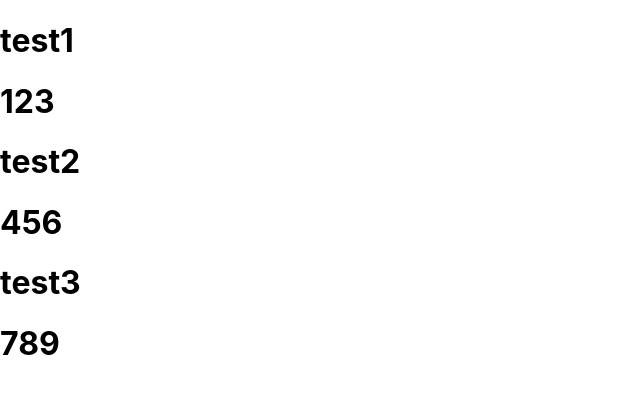
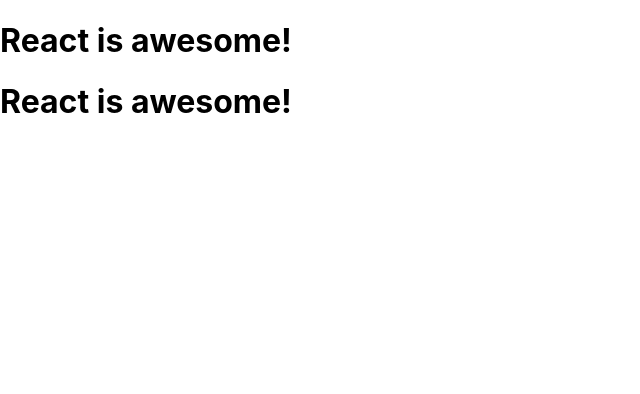
Before and after one commit to jongjin4749/react, a React (Create React App) app: page / in a window 1280 px wide. Shown: the top 394 px of the page, without its empty margins (0-640 px from the left). Built offline with nearby package versions, Linux system fonts and the light colour scheme.

Commit message:
3.2.4 jsx에서 속성 사용하기

```diff
--- a/src/index.js
+++ b/src/index.js
@@ -2,40 +2,27 @@
 import ReactDOM from 'react-dom';
 import './index.css';
 
-/*
-1. props
-- 속성은 컴포넌트 내부에서는 변경할 수 없는 값(불변 객체이며 Object.isFrozen()함수를 활용하여 true인 것을 확인 할 수 있다)
-- 부모 컴포넌트는 자식의 생성 시점에 속성을 할당함
-- React는 HTML 표준 속성(href, title, style, class..등)에 해당하는지 속성 이름을 비교하고 일치하면 HTML 속성으로 사용하고 아니면 HTML에 렌더링 하지 않았었다.
-  그러나 REACT 16버전 이후 부터 표준이 아닌 HTML 속성도 렌더링하도록 변경되었다.
+/** 1. 데이터를 DOM 요소에 속성으로 저장해서 쓰는 것은 일반적으로 안티패턴으로 여겨진다.
+- DOM을 데이터베이스나 프론트엔드 데이터 저장소로 사용하는 것은 적절하지 않음
+- 또한 DOM에서 데이터를 가져오는 것은 메모리 상의 가상 저장소에서 데이터를 가져오는 것보다 느림
+
+결론 제일 권장하는 방식은 아래와 같다
+, data- attributes are probably a better approach, but in most cases data should be kept in React component state or external stores.
+(https://reactjs.org/blog/2017/09/08/dom-attributes-in-react-16.html)
 **/
 
-
-// class HelloWorld extends React.Component {
-//   render() {
-//     return (
-//       <div>
-//         <h1>{this.props.id}</h1>
-//         <h1>{this.props.password}</h1>
-//       </div>
-//     );
-//   }
-// }
-// export default HelloWorld;
-// ReactDOM.render(React.createElement('div', null, React.createElement(HelloWorld, {id:'test1',password:'1234'}), React.createElement(HelloWorld, {id:'test1',password:'1234'})), document.getElementById('root'));
-
-
-
-// 이 방식이 좀더 가독성이 나은듯
-// props 전체를 data={this.props}와 같이 전달 할 수도 있음
+// 만약 여러 단계의 부모->자식1->자식2->자식3 컴포넌트가 있다고 가정하자
+// 여기서 부모에서 갖고있는 모든 속성을 죄종 자식3한테 전달하려고할때 각 속성을 수동으로 전달해야하는 경우 굉장히 번거롭고 안티패턴이다.
+// 그럴때는 아래와 같이 ...this.props(펼침연산자)를 사용하면 다 전달할 수 있다
 class HelloWorld extends React.Component {
+    /** 펼침 연산자 배열을 바꾸지 않고 새로운 값을 복사, 배열을 합치거나 배열을 펼쳐진 상태로 파라메터로 전달 등의 활용이 가능
+        자세한 내용은 아래 url 참고
+        https://junhobaik.github.io/js-es6-spread-operator/
+        https://wayhome25.github.io/javascript/2017/02/18/js-oop-1/
+    */
   render() {
-    console.log(Object.isFrozen(this.props));
     return (
-      <React.Fragment>
-        <h1 data={this.props}>{this.props.id}</h1>
-        <h1>{this.props.password}</h1>
-      </React.Fragment>
+        <h1 {...this.props}>React is awesome!</h1>
     );
   }
 }
@@ -43,9 +30,8 @@
 export default HelloWorld;
 ReactDOM.render(
   <React.Fragment>
-    <HelloWorld id="test1" password="123"/>
-    <HelloWorld id="test2" password="456"/>
-    <HelloWorld id="test3" password="789"/>
+    <HelloWorld id="test1" password="123" awesome="true"/>
+    <HelloWorld id="test2" password="456" awesome="false"/>
   </React.Fragment>
   ,document.getElementById('root')
 );
```
